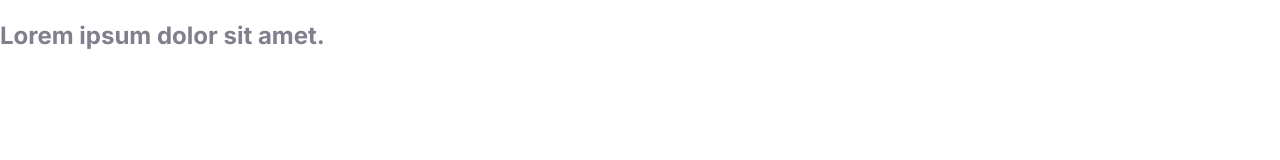
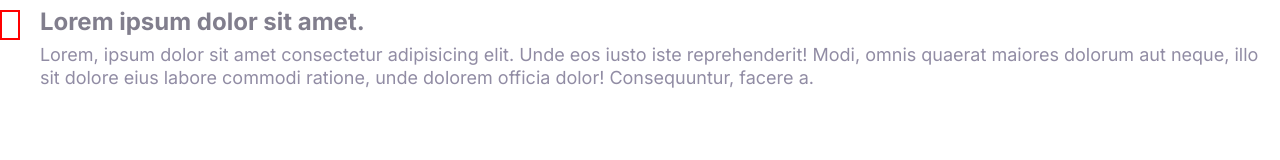
Before and after one commit to mrigank072/Websapce, a plain HTML site: page index.html in a window 1280 px wide. Drawn offline with Linux system fonts and the light colour scheme.

Commit message:
added and styled media element

```diff
--- a/Css/style.css
+++ b/Css/style.css
@@ -302,3 +302,21 @@ a {
     font-size: 1.7rem;
   }
 }
+
+/* Media */
+.media{
+  display: flex;
+}
+.media__title{
+  margin-top: 1rem;
+}
+.media__image{
+  width: 30px;
+  border: 2px solid red;
+  display: inline-block;
+  height: 30px;
+  margin-top: 1rem;
+}
+.media__body{
+  margin:0 2rem ;
+}
--- a/index.html
+++ b/index.html
@@ -19,6 +19,9 @@
       <div class="media__image"></div>
       <div class="media__body">
         <h3 class="media__title">Lorem ipsum dolor sit amet.</h3>
+        <p>
+          Lorem, ipsum dolor sit amet consectetur adipisicing elit. Unde eos iusto iste reprehenderit! Modi, omnis quaerat maiores dolorum aut neque, illo sit dolore eius labore commodi ratione, unde dolorem officia dolor! Consequuntur, facere a.
+        </p>
       </div>
     </div>
   </body>
```
